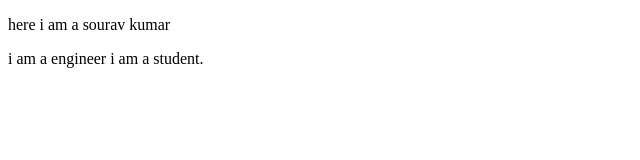
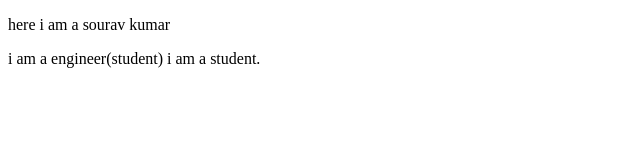
Before and after one commit to Sourav15kumar/localrepository, a plain HTML site: page index.html in a window 1280 px wide. Shown: the full height of the page, 0-640 px from the left. Drawn offline with Linux system fonts and the light colour scheme.

Commit message:
add student

```diff
--- a/index.html
+++ b/index.html
@@ -8,7 +8,7 @@
 <body>
     <p> here i am a sourav kumar</p>
 
-    i am a engineer
+    i am a engineer(student)
       i am a student.
 
 
```
